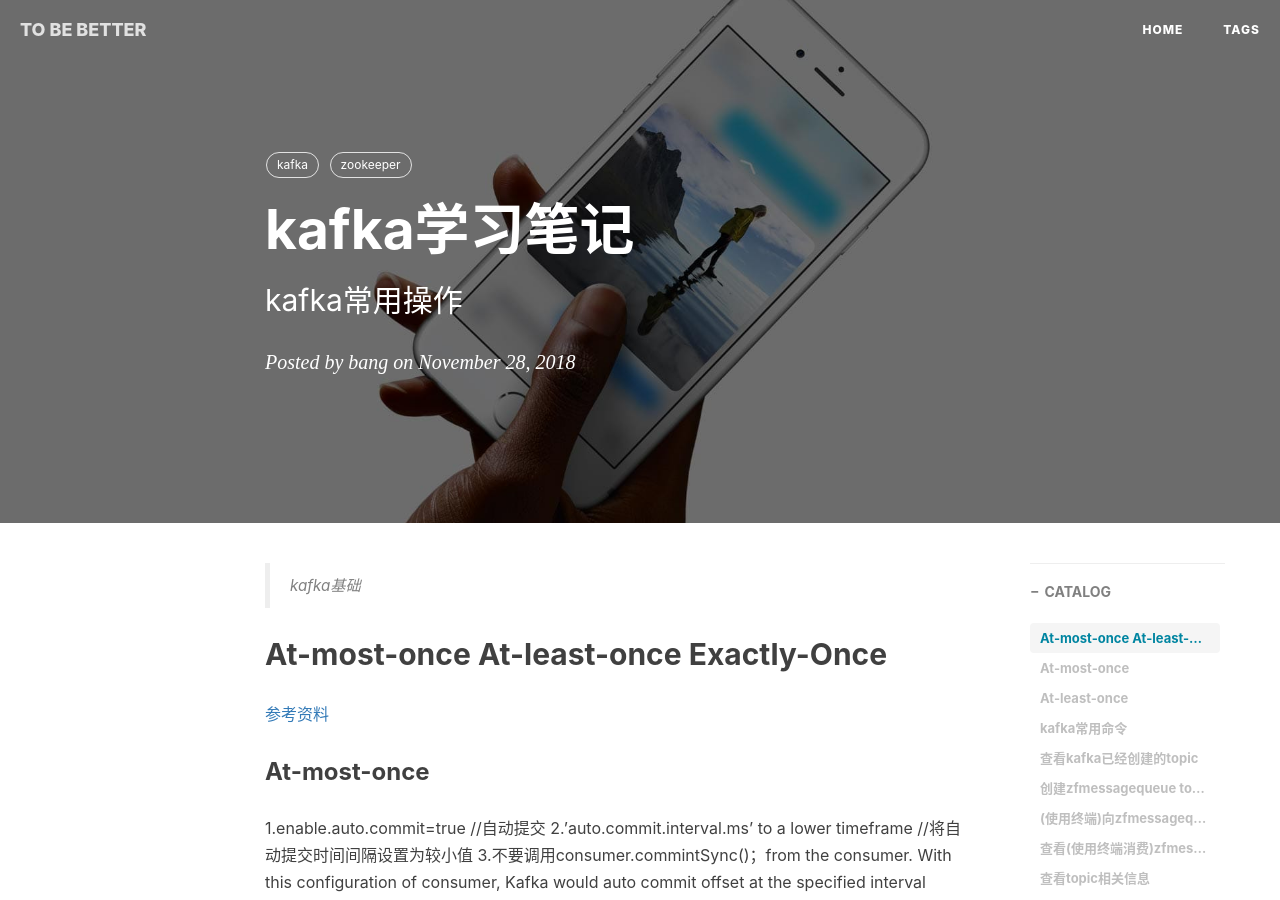
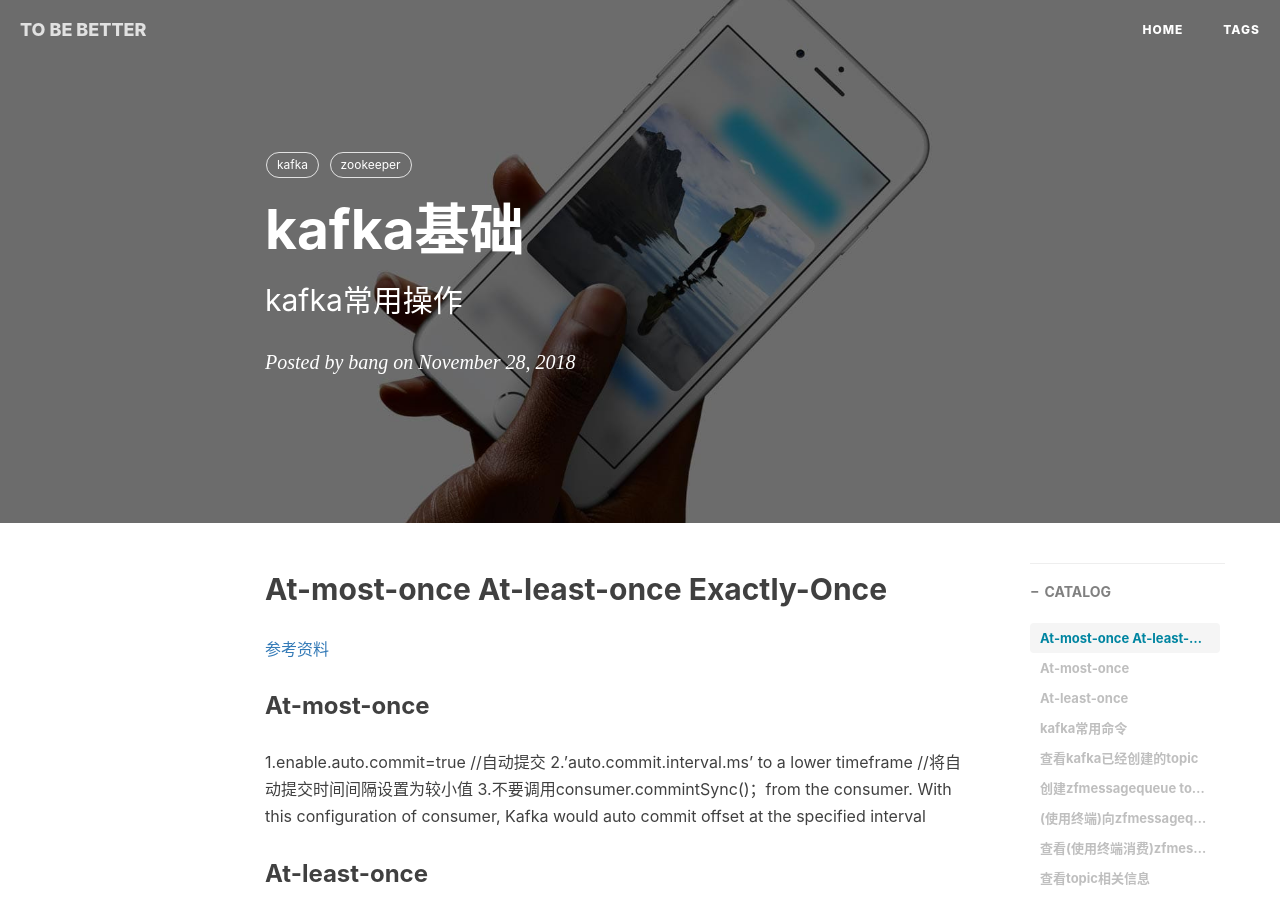
Before and after one commit to yuhangdai/yuhangdai.github.io, a Jekyll site: the page built from _posts/2018-11-28-kafka使用.md, in a window 1280 px wide and 900 px high. Built offline with Jekyll 4.4.1, drawn with Linux system fonts in a browser that asks for light colours; nearby versions of some CDN libraries; comment, search, counter and statistics services are not loaded.

Commit message:
Update 2018-11-28-kafka使用.md

```diff
--- a/_posts/2018-11-28-kafka使用.md
+++ b/_posts/2018-11-28-kafka使用.md
@@ -1,6 +1,6 @@
 ---
 layout:     post
-title:      kafka学习笔记
+title:      kafka基础
 subtitle:   kafka常用操作
 date:       2018-11-28
 author:     bang
@@ -10,10 +10,6 @@ tags:
     - kafka
     - zookeeper
 ---
-
-
->kafka基础
-
 ## At-most-once At-least-once Exactly-Once
   [参考资料](https://dzone.com/articles/kafka-clients-at-most-once-at-least-once-exactly-o)
 
```
